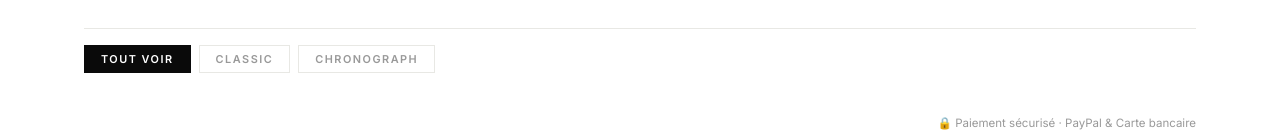
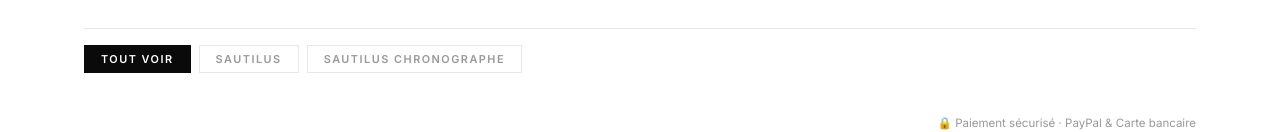
Before and after one commit to seikomodslouis/seikomods-site, a plain HTML site: page collection.html in a window 1280 px wide. Both pictures are taken after a click on the button "SAUTILUS". Shown: the part 525-657 px from the top of the page. Drawn offline with nearby package versions, Linux system fonts and the light colour scheme; grey boxes are pictures that could not be loaded; a web font is replaced by a local one.

Commit message:
Update collection.html

```diff
--- a/collection.html
+++ b/collection.html
@@ -134,8 +134,8 @@
 </div>
 <div class="filters" id="sautilusfilters" style="display:none;margin-top:12px;border-top:1px solid var(--border);padding-top:16px">
 <button class="subfilter-btn active" data-nautvariant="all">Tout voir</button>
-<button class="subfilter-btn" data-nautvariant="classic">Classic</button>
-<button class="subfilter-btn" data-nautvariant="chronograph">Chronograph</button>
+<button class="subfilter-btn" data-nautvariant="classic">Sautilus</button>
+<button class="subfilter-btn" data-nautvariant="chronograph">Sautilus Chronographe</button>
 </div>
 <div class="filters" id="sautiluscolorfilters" style="display:none;margin-top:8px;padding-top:12px">
 <button class="bracelet-btn subfilter-btn active" data-nautcolor="all">Toutes finitions</button>
```
